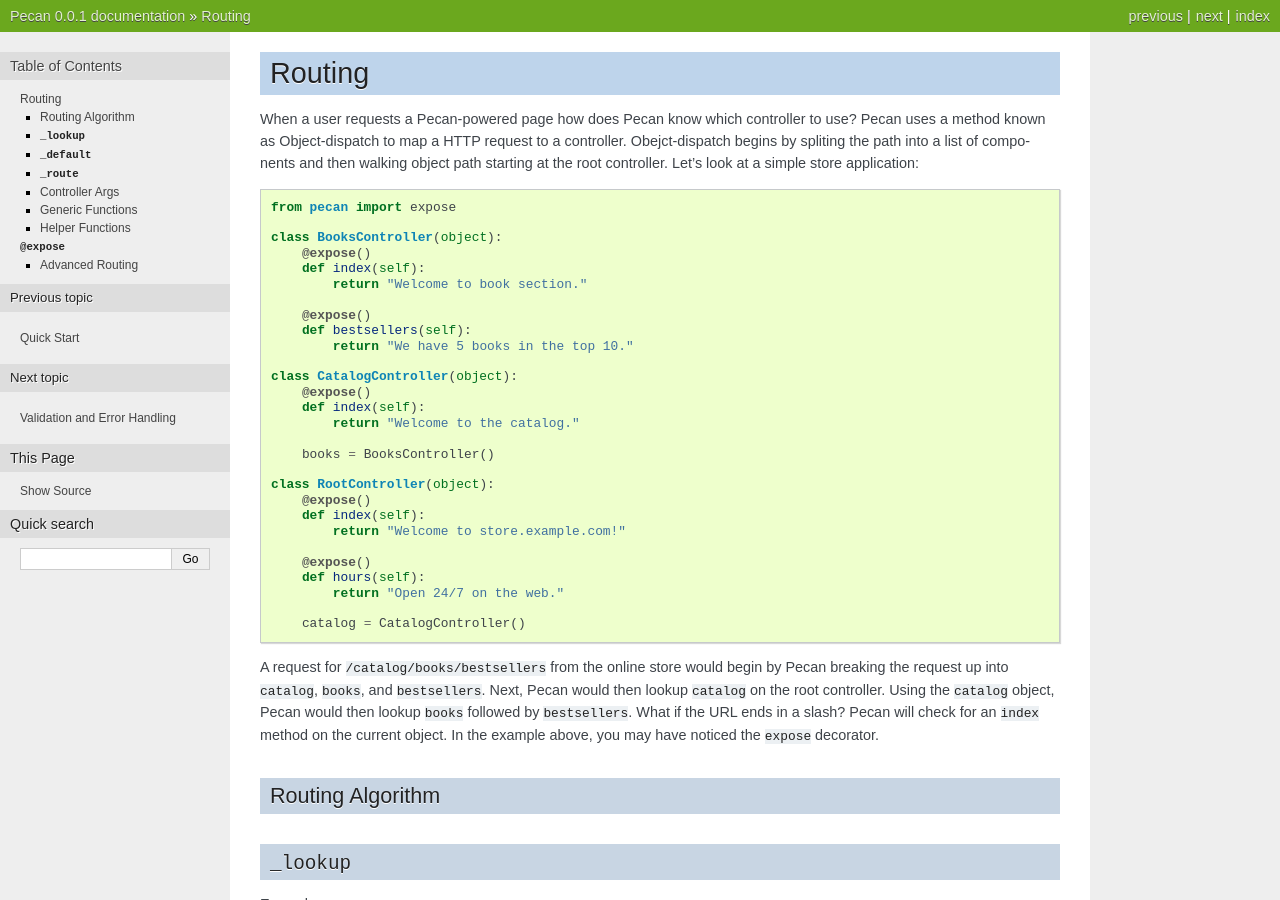
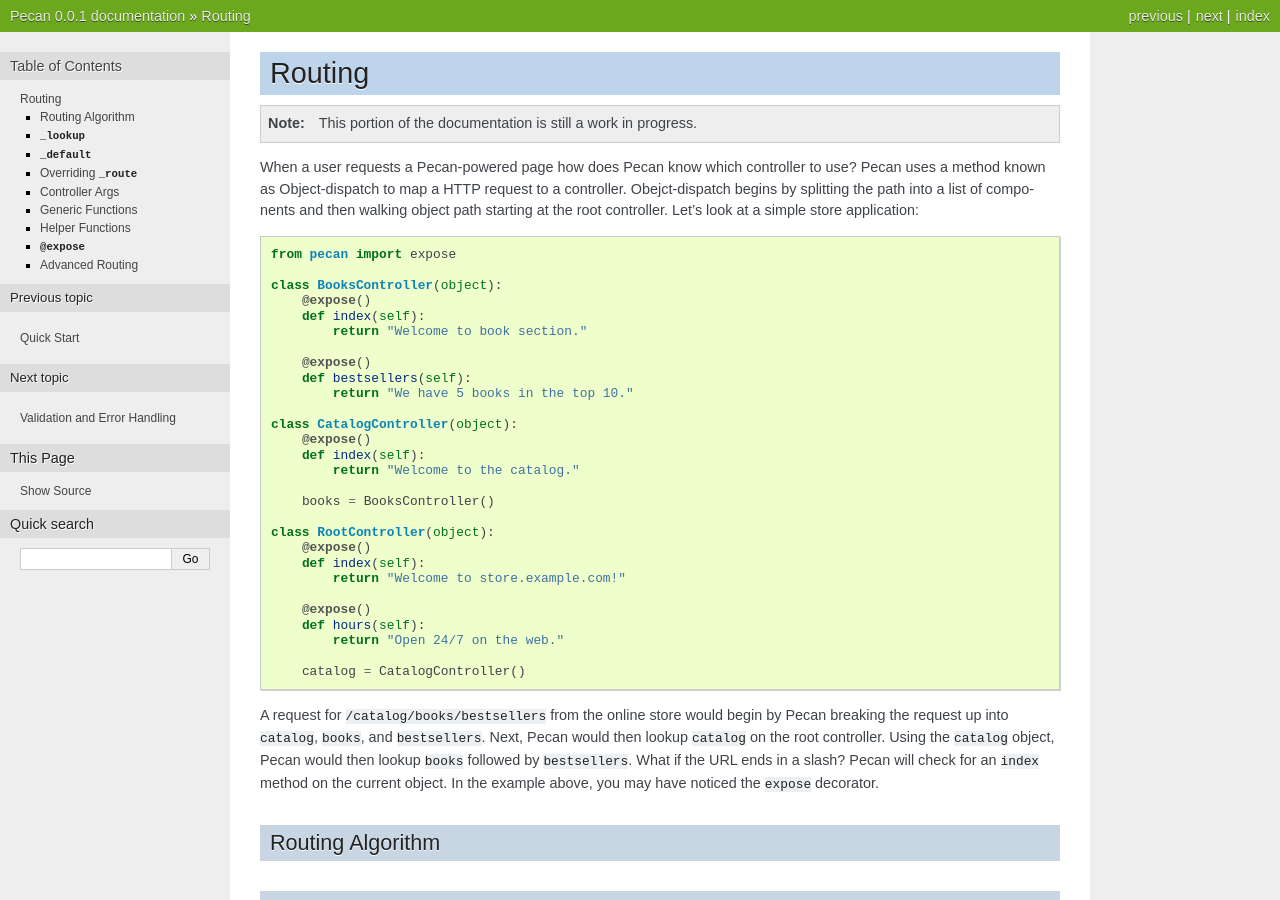
Before and after one commit to stackforge/pecan, a Sphinx documentation site: the page built from docs/source/routing.rst, in a window 1280 px wide and 900 px high. Built offline with Sphinx 7.4.7, drawn with Linux system fonts in a browser that asks for light colours; pages that are not in the unit, such as notebooks, are missing from menus.

Commit message:
Minor tweaks to routing docs.

```diff
--- a/docs/source/routing.rst
+++ b/docs/source/routing.rst
@@ -3,7 +3,14 @@
 Routing
 =======
 
-When a user requests a Pecan-powered page how does Pecan know which controller to use? Pecan uses a method known as Object-dispatch to map a HTTP request to a controller.  Obejct-dispatch begins by spliting the path into a list of components and then walking object path starting at the root controller.  Let's look at a simple store application: ::
+.. note::
+    This portion of the documentation is still a work in progress.
+
+When a user requests a Pecan-powered page how does Pecan know which
+controller to use? Pecan uses a method known as Object-dispatch to map a
+HTTP request to a controller. Obejct-dispatch begins by splitting the
+path into a list of components and then walking object path starting at
+the root controller. Let's look at a simple store application: ::
 
     from pecan import expose
 
@@ -34,7 +41,13 @@
 
         catalog = CatalogController()
 
-A request for ``/catalog/books/bestsellers`` from the online store would begin by Pecan breaking the request up into ``catalog``, ``books``, and ``bestsellers``.  Next, Pecan would then lookup ``catalog`` on the root controller.  Using the ``catalog`` object, Pecan would then lookup ``books`` followed by ``bestsellers``.   What if the URL ends in a slash? Pecan will check for an ``index`` method on the current object.  In the example above, you may have noticed the ``expose`` decorator.
+A request for ``/catalog/books/bestsellers`` from the online store would
+begin by Pecan breaking the request up into ``catalog``, ``books``, and
+``bestsellers``. Next, Pecan would then lookup ``catalog`` on the root
+controller. Using the ``catalog`` object, Pecan would then lookup
+``books`` followed by ``bestsellers``. What if the URL ends in a slash?
+Pecan will check for an ``index`` method on the current object. In the
+example above, you may have noticed the ``expose`` decorator.
 
 Routing Algorithm
 -----------------
@@ -87,8 +100,8 @@
             return 'I cannot say hi in that language'
 
 
-``_route``
-----------
+Overriding ``_route``
+---------------------
 
 Example  ::
 
@@ -149,9 +162,11 @@
 abort
 
 ``@expose``
-===========
+-----------
 
-At its core, ``expose`` is how you tell Pecan which methods in a class are controllers.  ``expose`` accepts eight optional parameters some of which can impact routing.  ::
+At its core, ``expose`` is how you tell Pecan which methods in a class
+are controllers. ``expose`` accepts eight optional parameters some of
+which can impact routing. ::
 
     def expose(template    = None,
            content_type    = 'text/html',
@@ -173,7 +188,13 @@
         def hello(self):
             return {'msg': 'Hello!'}
 
-You'll notice that we used three expose decorators.  The first tells Pecan to serialize ``dict`` using JSON serialization when the client requests ``/hello.json``.  The second tells the templating engine to use ``text_template.mako`` when the client request ``/hello.txt``.  The third tells Pecan to use the html_template.mako when the client requests ``/hello.html``. If the client requests ``/hello``, Pecan will use the text/html template.
+You'll notice that we used three expose decorators. The first tells
+Pecan to serialize ``dict`` using JSON serialization when the client
+requests ``/hello.json``. The second tells the templating engine to use
+``text_template.mako`` when the client request ``/hello.txt``. The third
+tells Pecan to use the html_template.mako when the client requests
+``/hello.html``. If the client requests ``/hello``, Pecan will use the
+text/html template.
 
 Advanced Routing
 ----------------
```
